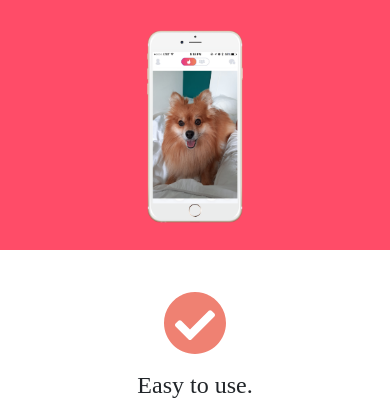
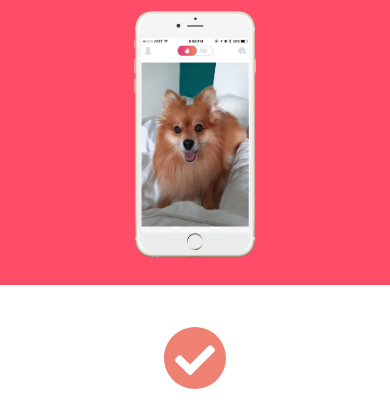
Before and after one commit to Damog2020/Tindog, a plain HTML site: page index.html in a window 390 px wide. Shown: the part 722-1122 px from the top of the page. Drawn offline with nearby package versions, Linux system fonts and the light colour scheme.

Commit message:
Add files via upload

```diff
--- a/css/styles.css
+++ b/css/styles.css
@@ -92,16 +92,6 @@ p {
   right: 30%;
 }
 
-@media (max-width:991px){
-  .title-image {
-    width: 35%;
-    transform: rotate(0);
-    position: static;
-    right: 30%;
-    margin-top: 20px;
-  }
-}
-
 /* Features Section */
 
 #features {
```
